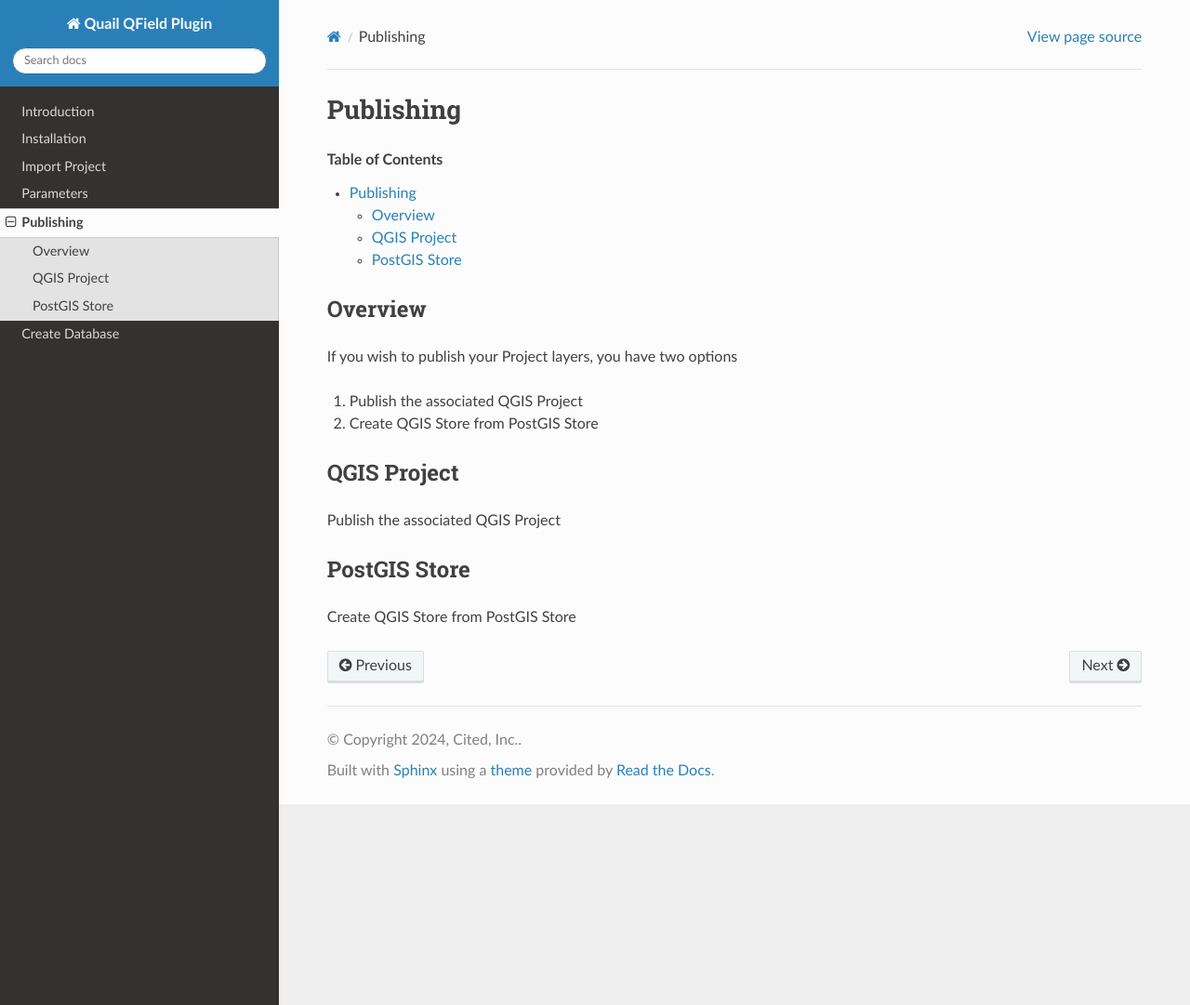
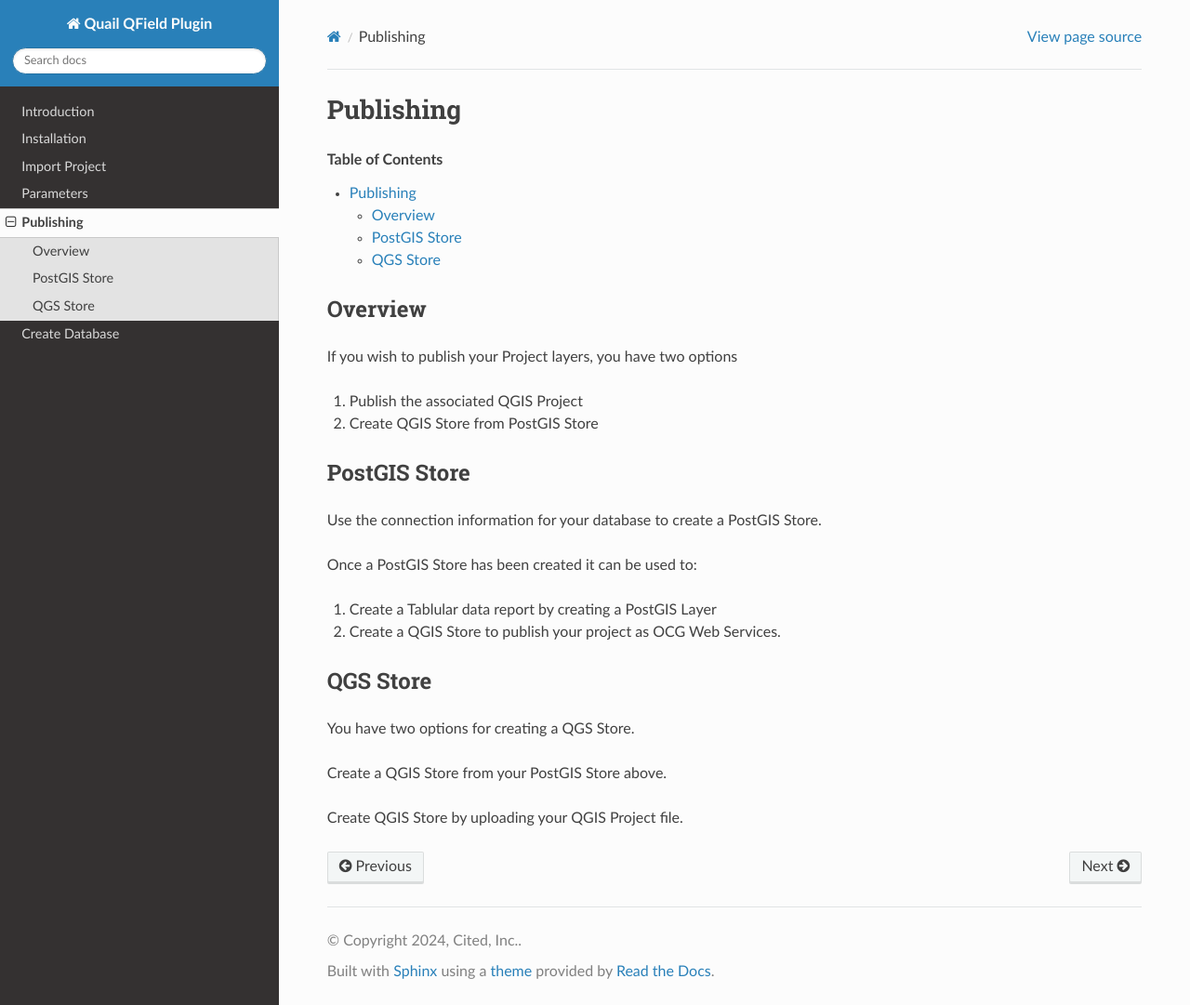
Before and after one commit to AcuGIS/readdocs, a Sphinx documentation site: the page built from docs/source/publish.rst, in a window 1280 px wide and 1081 px high. Shown: the whole window at 93% size. Built offline with Sphinx 7.4.7 and the Read the Docs theme 3.1.0, drawn with Linux system fonts in a browser that asks for light colours.

Commit message:
Update publish.rst

```diff
--- a/docs/source/publish.rst
+++ b/docs/source/publish.rst
@@ -12,16 +12,23 @@ If you wish to publish your Project layers, you have two options
 
 2. Create QGIS Store from PostGIS Store
 
-QGIS Project
+PostGIS Store
+======================
+
+Use the connection information for your database to create a PostGIS Store.
+
+Once a PostGIS Store has been created it can be used to:
+
+1. Create a Tablular data report by creating a PostGIS Layer
+
+2. Create a QGIS Store to publish your project as OCG Web Services.
+
+
+QGS Store
 ================
 
-Publish the associated QGIS Project
+You have two options for creating a QGS Store.
 
+Create a QGIS Store from your PostGIS Store above.
 
-
-
-PostGIS Store
-================
-
-
-Create QGIS Store from PostGIS Store
+Create QGIS Store by uploading your QGIS Project file.
```
